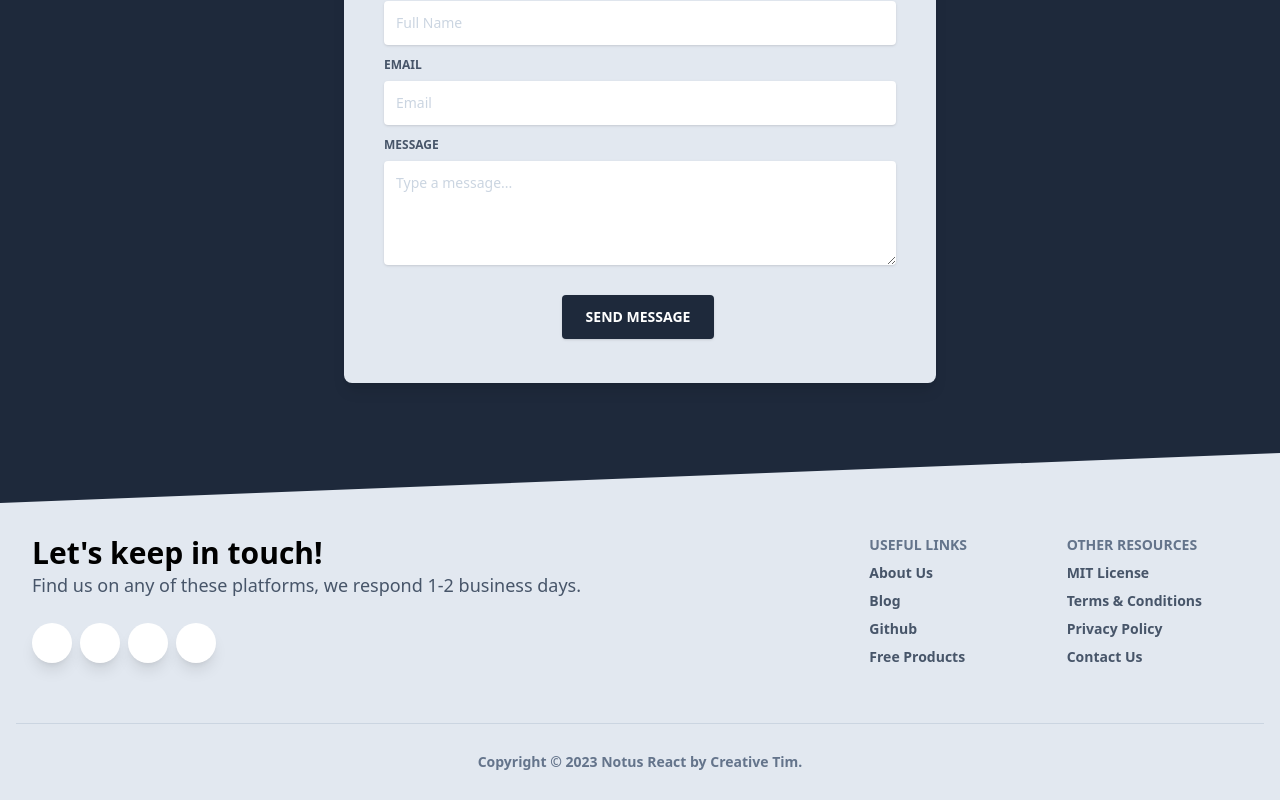
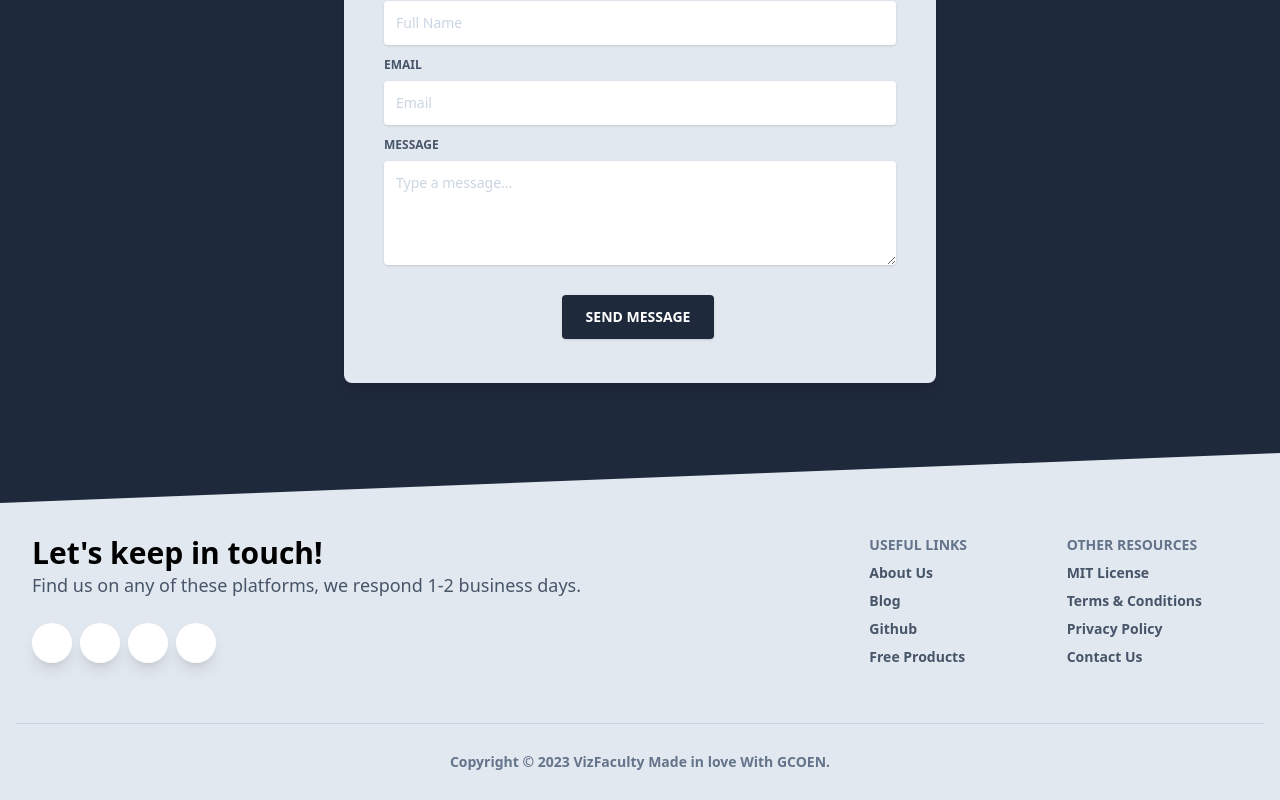
Before and after one commit to Saifkhan-rkp/VizFaculty-FrontEnd, a React (Create React App) app: page / in a window 1280 px wide. Shown: the part 3502-4302 px from the top of the page. Built offline with nearby package versions, Linux system fonts and the light colour scheme.

Commit message:
bug fix: routes component added for faclty, hod dashboard

```diff
--- a/src/components/Footers/Footer.js
+++ b/src/components/Footers/Footer.js
@@ -144,14 +144,8 @@ export default function Footer() {
           <div className="flex flex-wrap items-center md:justify-between justify-center">
             <div className="w-full md:w-4/12 px-4 mx-auto text-center">
               <div className="text-sm text-slate-500 font-semibold py-1">
-                Copyright © {new Date().getFullYear()} Notus React by{" "}
-                <a
-                  href="https://www.creative-tim.com?ref=nr-footer"
-                  className="text-slate-500 hover:text-slate-800"
-                >
-                  Creative Tim
-                </a>
-                .
+                Copyright © {new Date().getFullYear()} VizFaculty {" "}
+                Made in love With GCOEN.
               </div>
             </div>
           </div>
--- a/src/components/Footers/FooterAdmin.js
+++ b/src/components/Footers/FooterAdmin.js
@@ -11,10 +11,10 @@ export default function FooterAdmin() {
               <div className="text-sm text-slate-500 font-semibold py-1 text-center md:text-left">
                 Copyright © {new Date().getFullYear()}{" "}
                 <a
-                  href="https://www.creative-tim.com?ref=nr-footer-admin"
+                  href="https://google.com"
                   className="text-slate-500 hover:text-slate-700 text-sm font-semibold py-1"
                 >
-                  Creative Tim
+                  VizFaculty
                 </a>
               </div>
             </div>
@@ -22,15 +22,15 @@ export default function FooterAdmin() {
               <ul className="flex flex-wrap list-none md:justify-end  justify-center">
                 <li>
                   <a
-                    href="https://www.creative-tim.com?ref=nr-footer-admin"
+                    href="https://google.com"
                     className="text-slate-600 hover:text-slate-800 text-sm font-semibold block py-1 px-3"
                   >
-                    Creative Tim
+                    VizFaculty
                   </a>
                 </li>
                 <li>
                   <a
-                    href="https://www.creative-tim.com/presentation?ref=nr-footer-admin"
+                    href="https://VizFaculty.com/AboutUs"
                     className="text-slate-600 hover:text-slate-800 text-sm font-semibold block py-1 px-3"
                   >
                     About Us
@@ -38,7 +38,7 @@ export default function FooterAdmin() {
                 </li>
                 <li>
                   <a
-                    href="http://blog.creative-tim.com?ref=nr-footer-admin"
+                    href="http://google.com"
                     className="text-slate-600 hover:text-slate-800 text-sm font-semibold block py-1 px-3"
                   >
                     Blog
@@ -46,7 +46,7 @@ export default function FooterAdmin() {
                 </li>
                 <li>
                   <a
-                    href="https://github.com/creativetimofficial/notus-react/blob/main/LICENSE.md?ref=nr-footer-admin"
+                    href="https://github.com/"
                     className="text-slate-600 hover:text-slate-800 text-sm font-semibold block py-1 px-3"
                   >
                     MIT License
--- a/src/routes/router.js
+++ b/src/routes/router.js
@@ -1,5 +1,7 @@
 import { createBrowserRouter } from 'react-router-dom'
 import AdminDeptDashboard from '../layouts/AdminDeptDashboard';
+import FacultyDashboard from '../layouts/FacultyDashboard';
+import HodDashboard from '../layouts/HodDasboard';
 import ErrorPage from '../pages/ErrorPage';
 import Landing from "../pages/Landing";
 
@@ -21,14 +23,14 @@ export const router = createBrowserRouter([
     //Hod Dept Dashboard
     {
         path:'/dashboard-Dept',
-        element:<AdminDeptDashboard />,
+        element:<HodDashboard/>,
         errorElement:<ErrorPage/>,
     },
 
     //Faculty Dashboard
     {
         path:'/dashboard-Faculty',
-        element:<AdminDeptDashboard />,
+        element:<FacultyDashboard />,
         errorElement:<ErrorPage/>,
     },
 ]);
```
